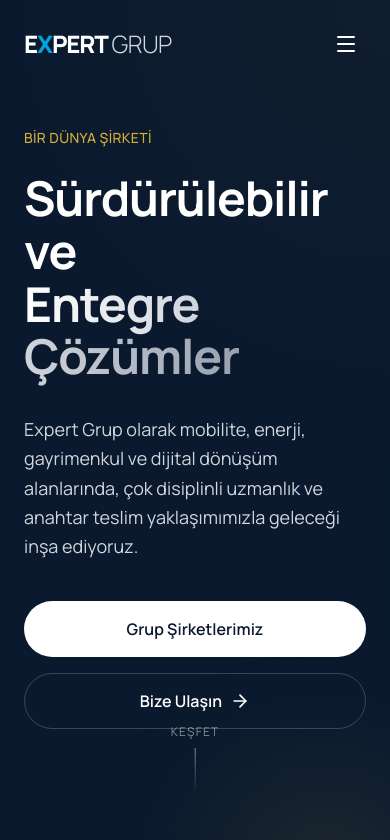
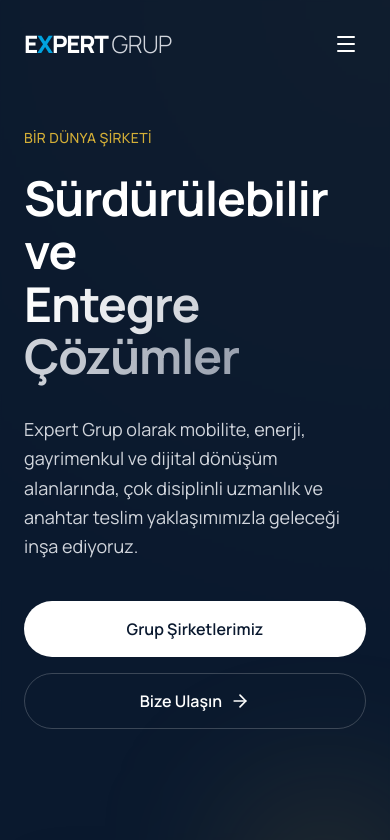
Before and after one commit to tacker2022/expert-grup-website, a Next.js app: page / in a window 390 px wide. Shown: the top 840 px of the page. Built offline with nearby package versions, Linux system fonts and the light colour scheme.

Commit message:
fix(mobile): prevent hero image clipping by using auto height

```diff
--- a/components/home/hero.tsx
+++ b/components/home/hero.tsx
@@ -6,7 +6,7 @@ import Link from "next/link";
 
 export function Hero() {
     return (
-        <section className="relative h-screen min-h-[800px] flex items-start lg:items-center justify-center overflow-hidden bg-expert-navy text-white">
+        <section className="relative lg:h-screen min-h-screen lg:min-h-[800px] h-auto flex items-start lg:items-center justify-center overflow-hidden bg-expert-navy text-white pb-24 lg:pb-0">
             {/* Abstract Background */}
             <div className="absolute inset-0 z-0">
                 <div className="absolute inset-0 bg-[radial-gradient(circle_at_top_right,rgba(212,175,55,0.15),transparent_50%)]" />
```
